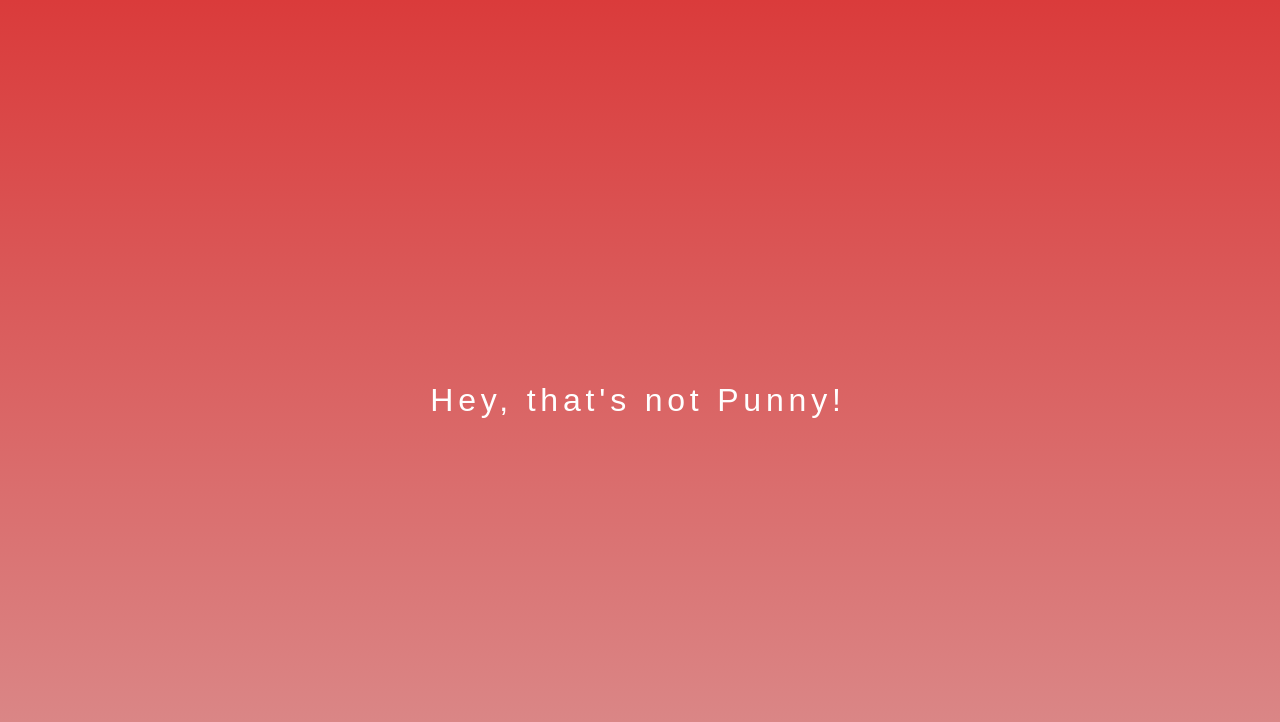
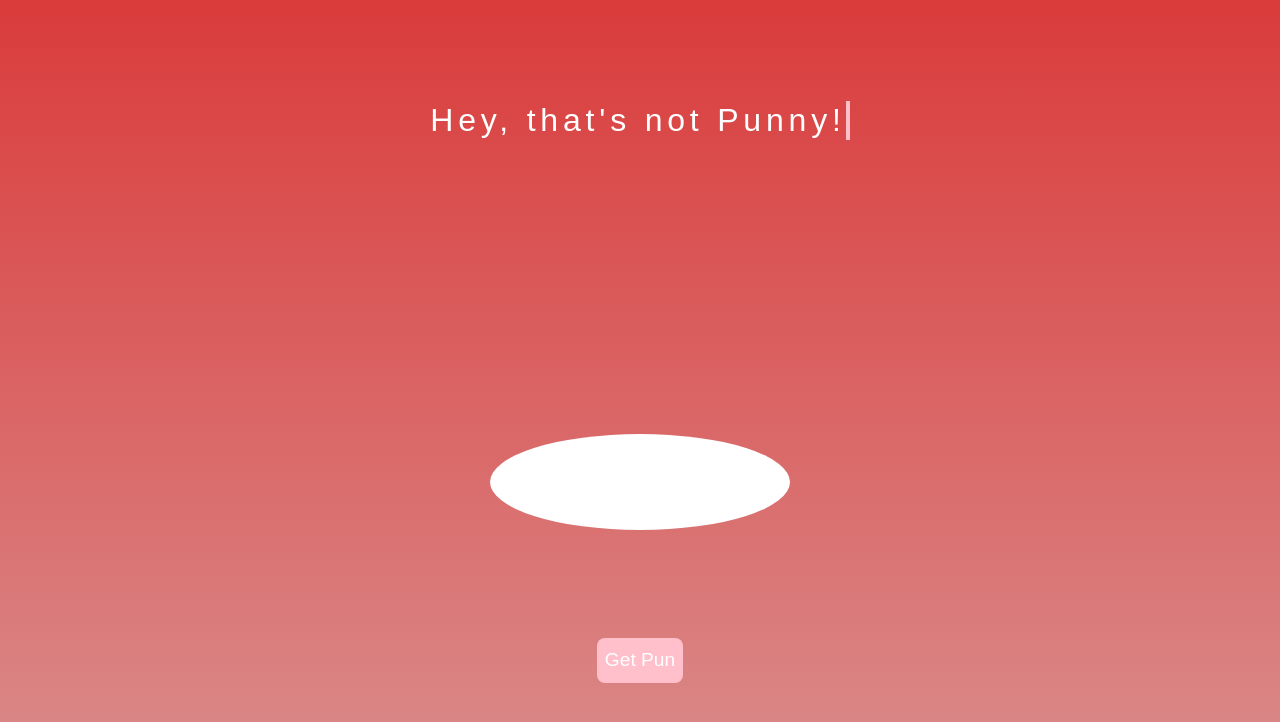
Before and after one commit to elumnica/not-punny, a React (Create React App) app: page / in a window 1280 px wide. Shown: the top 722 px of the page. Built offline with nearby package versions, Linux system fonts and the light colour scheme; no server answers.

Commit message:
fixed the pun bubble

```diff
--- a/src/App.js
+++ b/src/App.js
@@ -2,6 +2,7 @@ import React, { useState, useEffect } from 'react';
 import { Container, Row, } from 'react-bootstrap';
 import ResponsiveEmbed from 'react-bootstrap/ResponsiveEmbed';
 import Button from './components/Button.js';
+import GetPuns from './components/GetPuns.js';
 import './App.css';
 
 
@@ -10,6 +11,7 @@ function App() {
   return (
     <div className='parent'>
         <h2 className='title'>Hey, that's not Punny!</h2>
+        <GetPuns />
     </div>
   );
 }
--- a/src/components/Puns.js
+++ b/src/components/Puns.js
@@ -11,7 +11,7 @@ const PunBubble={
 }
 
 const hidden = {
-    display = 'none'
+    display: 'none'
 }
 
 const container = {
@@ -25,13 +25,13 @@ const container = {
 function Puns(props){
     return(
         <div className="quote-container" style={container}>
-            <h2 className="setup" id="setup" style={props.newPun ? quoteBubble : hidden}>
+            <h2 className="setup" id="setup" style={props.newPun ? PunBubble : hidden}>
                 {props.setup}
             </h2>
             <h2
                 className="punchline"
                 id="punchline"
-                style={props.newPun ? hidden : quoteBubble}>
+                style={props.newPun ? hidden : PunBubble}>
                 {props.punchline}
             </h2>
         </div>
--- a/src/components/getPuns.js
+++ b/src/components/getPuns.js
@@ -37,8 +37,8 @@ class GetPuns extends React.Component {
 
     render(){
         return(
-            <div className='quoteBox' id='quoteBox'>
-                <Quotes
+            <div className='getPuns' id='getPuns'>
+                <Puns
                     setup={this.state.setup}
                     punchline={this.state.punchline}
                     newPun={this.state.newPun}
```
